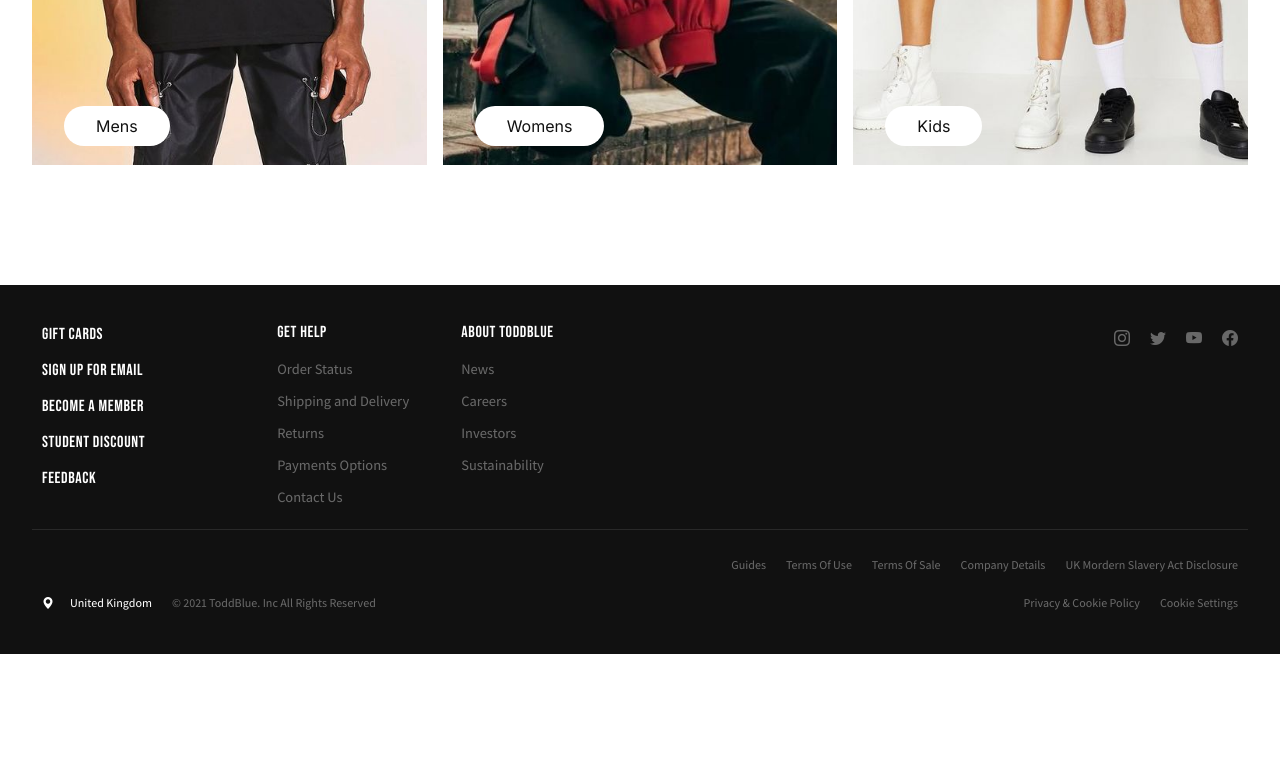
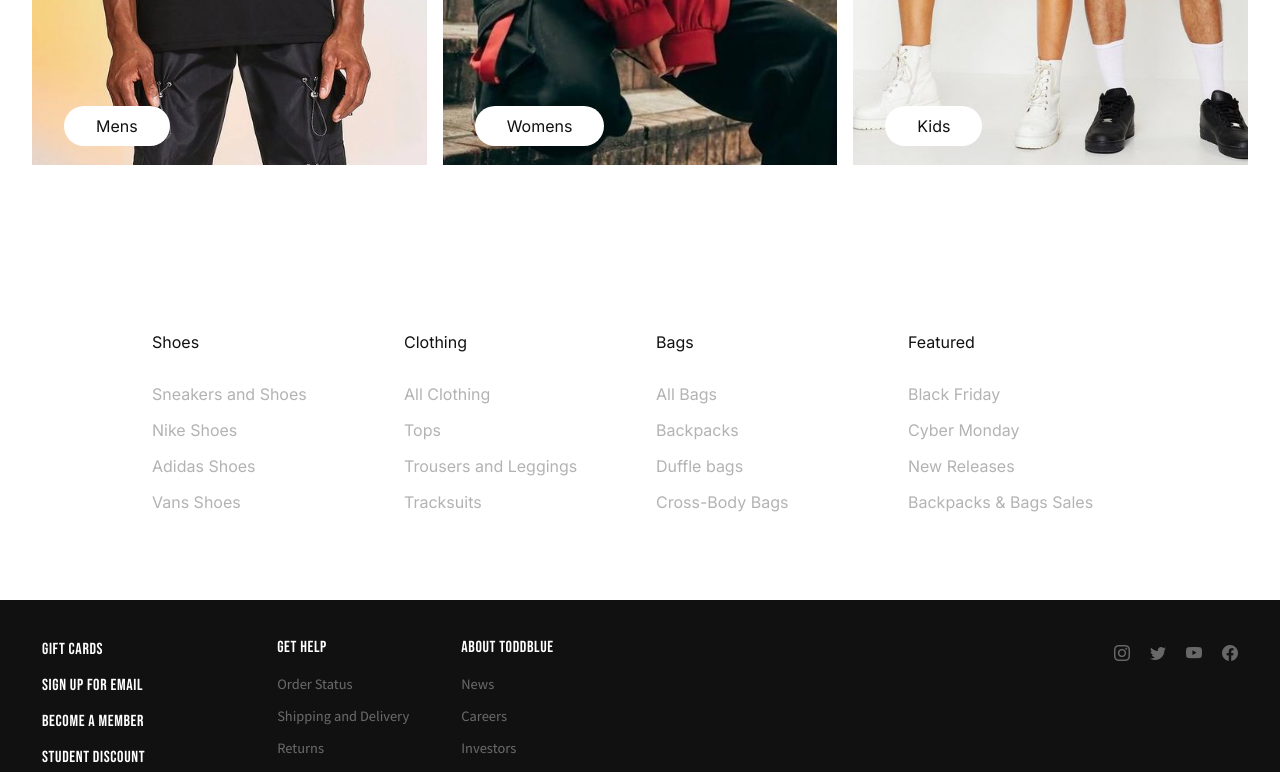
Before and after one commit to Todd-Owen-Mpeli/toddblue-website, a Next.js app: page / in a window 1280 px wide. Shown: the part 3649-4421 px from the top of the page. Before the commit the page ends 4303 px from the top, so only its background shows below. Built offline with nearby package versions, Linux system fonts and the light colour scheme.

Commit message:
Created a product links page and edited the styling.

```diff
--- a/pages/index.js
+++ b/pages/index.js
@@ -304,7 +304,7 @@ export default function Home() {
 							<div className={styles.description}>
 								<div className={styles.topSection}>
 									<a href="#" target="blank">
-										Spirited Away & My Neighbour Totoro
+										Spirited Away & My Neighbor Totoro
 									</a>
 									<h2 className={styles.price}> £189.95</h2>
 								</div>
@@ -377,6 +377,116 @@ export default function Home() {
 									</a>
 								</newButton>
 							</div>
+						</div>
+					</div>
+				</div>
+
+				{/* <!--===== PRODUCT LINKS =====--> */}
+				<div className={styles.productLinks}>
+					<div className={styles.content}>
+						<div className={styles.list}>
+							<h2>Shoes</h2>
+
+							<ul className={styles.links}>
+								<li>
+									<a href="#" target="blank">
+										Sneakers and Shoes
+									</a>
+								</li>
+								<li>
+									<a href="#" target="blank">
+										Nike Shoes
+									</a>
+								</li>
+								<li>
+									<a href="#" target="blank">
+										Adidas Shoes
+									</a>
+								</li>
+								<li>
+									<a href="#" target="blank">
+										Vans Shoes
+									</a>
+								</li>
+							</ul>
+						</div>
+						<div className={styles.list}>
+							<h2>Clothing</h2>
+
+							<ul className={styles.links}>
+								<li>
+									<a href="#" target="blank">
+										All Clothing
+									</a>
+								</li>
+								<li>
+									<a href="#" target="blank">
+										Tops
+									</a>
+								</li>
+								<li>
+									<a href="#" target="blank">
+										Trousers and Leggings
+									</a>
+								</li>
+								<li>
+									<a href="#" target="blank">
+										Tracksuits
+									</a>
+								</li>
+							</ul>
+						</div>
+						<div className={styles.list}>
+							<h2>Bags</h2>
+
+							<ul className={styles.links}>
+								<li>
+									<a href="#" target="blank">
+										All Bags
+									</a>
+								</li>
+								<li>
+									<a href="#" target="blank">
+										Backpacks
+									</a>
+								</li>
+								<li>
+									<a href="#" target="blank">
+										Duffle bags
+									</a>
+								</li>
+								<li>
+									<a href="#" target="blank">
+										Cross-Body Bags
+									</a>
+								</li>
+							</ul>
+						</div>
+						<div className={styles.list}>
+							<h2>Featured</h2>
+
+							<ul className={styles.links}>
+								<li>
+									<a href="#" target="blank">
+										Black Friday
+									</a>
+								</li>
+								<li>
+									<a href="#" target="blank">
+										Cyber Monday
+									</a>
+								</li>
+								<li>
+									<a href="#" target="blank">
+										New Releases
+									</a>
+								</li>
+								<li>
+									<a href="#" target="blank">
+										Backpacks & Bags Sales
+									</a>
+								</li>
+							</ul>
 						</div>
 					</div>
 				</div>
--- a/styles/Home.module.scss
+++ b/styles/Home.module.scss
@@ -373,6 +373,47 @@
 			}
 		}
 	}
+
+	// <========== PRODUCT LINKS ==========>
+	.productLinks {
+		padding: 2rem;
+
+		.content {
+			display: grid;
+			padding: 1rem 7.5rem;
+			grid-template-columns: (repeat(4, 1fr));
+			grid-gap: 2rem;
+
+			.list {
+				h2 {
+					font-weight: 400;
+					color: $baseColor_black;
+					font-size: $fontSize_normal;
+					font-family: $fontStyle_option4;
+				}
+
+				.links {
+					padding: 1rem 0;
+
+					li {
+						list-style: none;
+						line-height: 2.25rem;
+
+						a {
+							text-decoration: none;
+							color: $baseColor_lightGrey3;
+							font-size: $fontSize_normal;
+							font-family: $fontStyle_option4;
+						}
+
+						a:hover {
+							color: $baseColor_black;
+						}
+					}
+				}
+			}
+		}
+	}
 }
 
 // <========== FOOTER ==========>
```
